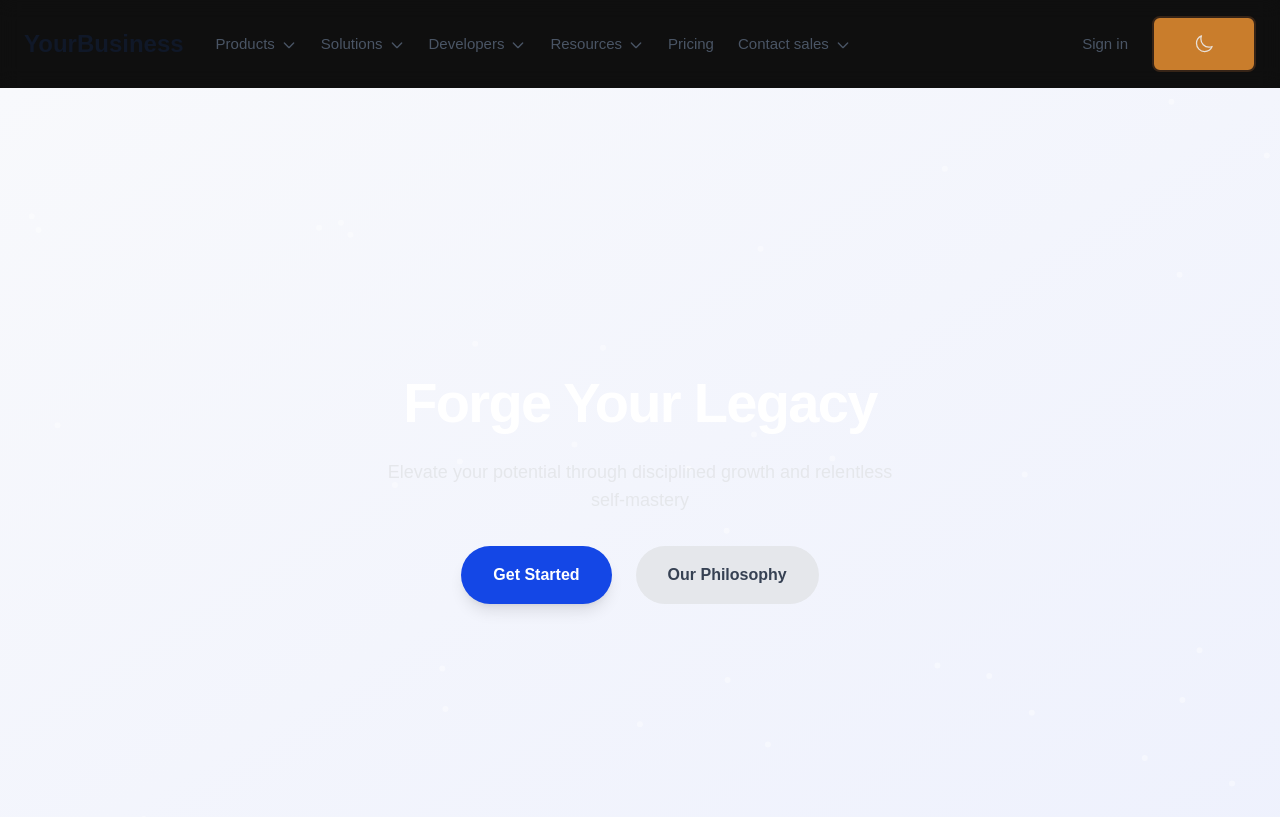
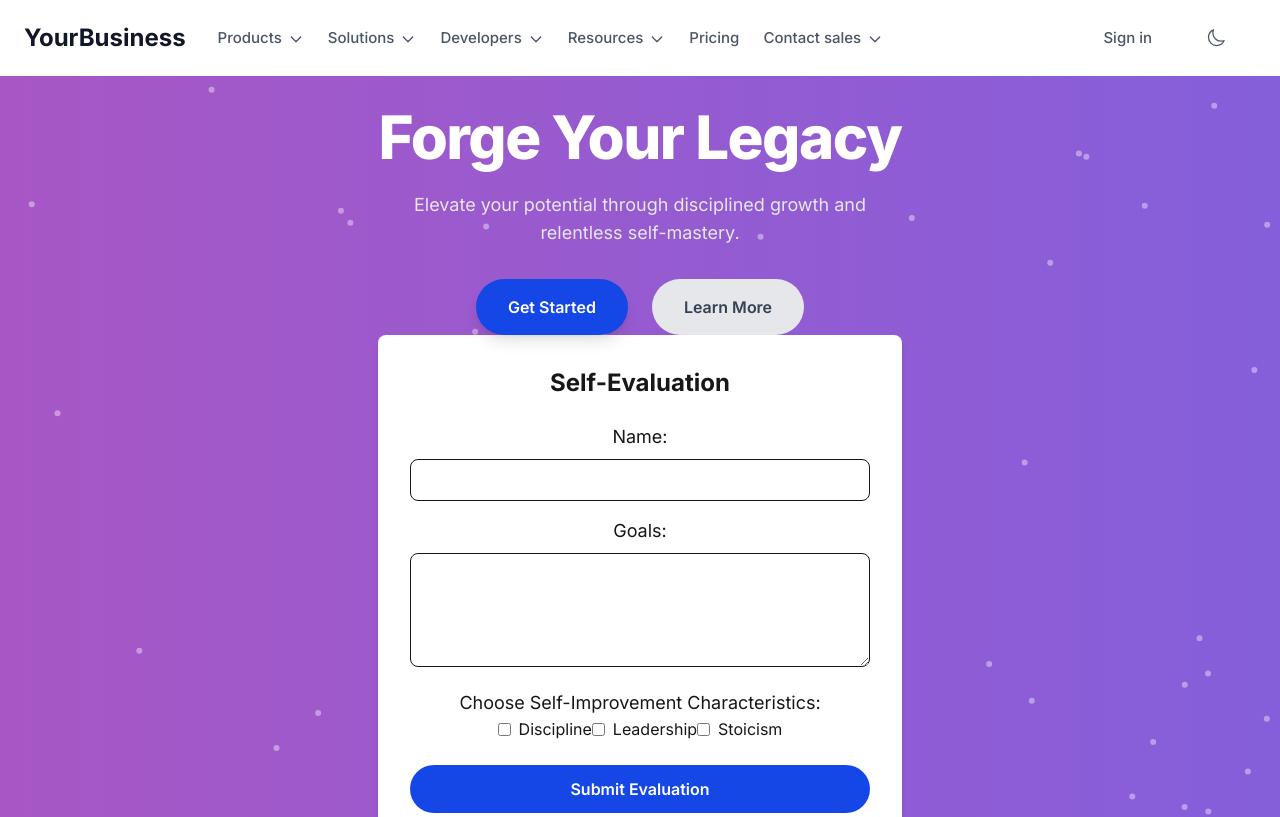
Before and after one commit to obando-ok/my-business-site, a Next.js app: page / in a window 1280 px wide. Shown: the top 817 px of the page. Built offline with nearby package versions, Linux system fonts and the light colour scheme.

Commit message:
Updated globals.css and HeroSection.tsx

```diff
--- a/src/components/layout/HeroSection.tsx
+++ b/src/components/layout/HeroSection.tsx
@@ -1,4 +1,5 @@
 // src/components/layout/HeroSection.tsx
+
 "use client";
 
 import { motion } from "framer-motion";
@@ -7,6 +8,7 @@ import Particles from "react-tsparticles";
 import { loadBasic } from "tsparticles-basic";
 import { useCallback } from "react";
 import type { Engine } from "tsparticles-engine";
+import EvaluationForm from "./EvaluationForm";  // Import the EvaluationForm component
 
 export default function HeroSection() {
   const particlesInit = useCallback(async (engine: Engine) => {
@@ -14,7 +16,7 @@ export default function HeroSection() {
   }, []);
 
   return (
-    <section className="relative h-screen flex items-center justify-center overflow-hidden bg-gradient-to-br from-[#f8f9fc] to-[#eef1fd] dark:from-[#0d0d0d] dark:to-[#1c1c1e]">
+    <section className="relative h-screen flex items-center justify-center overflow-hidden bg-gradient-animate">
       <Particles
         id="tsparticles"
         init={particlesInit}
@@ -23,7 +25,7 @@ export default function HeroSection() {
           background: { color: "transparent" },
           fpsLimit: 60,
           particles: {
-            number: { value: 40 },
+            number: { value: 50 },
             size: { value: 3 },
             move: { enable: true, speed: 2 },
             links: { enable: true, distance: 130, color: "#FFFFFF", opacity: 0.2 },
@@ -54,7 +56,7 @@ export default function HeroSection() {
           transition={{ duration: 1.2, delay: 0.3 }}
           className="mt-6 text-lg text-gray-200 max-w-lg mx-auto"
         >
-          Elevate your potential through disciplined growth and relentless self-mastery
+          Elevate your potential through disciplined growth and relentless self-mastery.
         </motion.p>
 
         <motion.div
@@ -71,12 +73,15 @@ export default function HeroSection() {
           </Link>
 
           <Link
-            href="#our-philosophy"
+            href="#features"
             className="px-8 py-4 bg-gray-200 text-gray-700 rounded-full font-semibold hover:bg-gray-300 dark:hover:bg-gray-800 transition-all duration-300 ease-in-out"
           >
-            Our Philosophy
+            Learn More
           </Link>
         </motion.div>
+
+        {/* Add the Evaluation Form component */}
+        <EvaluationForm />
       </div>
     </section>
   );
--- a/src/styles/globals.css
+++ b/src/styles/globals.css
@@ -1,41 +1,34 @@
-/* Import Tailwind and Fonts */
+/* src/styles/globals.css */
+
 @import "tailwindcss";
-@import url('https://fonts.googleapis.com/css2?family=Manrope:wght@400;500;600;700&display=swap');
 
 :root {
-  /* Masculine Color Palette */
-  --background: #0f0f0f;        /* Rich charcoal base */
-  --foreground: #e8e0d9;        /* Warm parchment text */
-  --primary: #c97d2c;           /* Burnt orange accent */
-  --secondary: #5a3921;         /* Deep coffee brown */
-  --accent: #3c2a1d;            /* Dark leather tone */
-  --gradient-start: #2c1a0d;    /* Dark espresso */
-  --gradient-end: #5a3921;      /* Warm mahogany */
-  --button-bg: #c97d2c;
-  --button-hover-bg: #b56d24;
-  --border-color: #362417;      /* Deep bronze */
+  --background: #ffffff;
+  --foreground: #171717;
+  --primary: #6366f1; /* Stripe-like blue for buttons and highlights */
+  --secondary: #9333ea; /* Soft pinkish purple for accents */
+  --gradient-start: #6366f1; /* Starting color for gradient */
+  --gradient-end: #ec4899; /* Ending color for gradient */
+  --button-bg: #6366f1; /* Button background */
+  --button-hover-bg: #4f46e5; /* Button hover color */
 }
 
 @theme inline {
   --color-background: var(--background);
   --color-foreground: var(--foreground);
-  --font-sans: 'Manrope', sans-serif;
-  --font-mono: 'Roboto Mono', monospace;
-  --border-radius: 8px;
-  --box-shadow: 0 4px 20px rgba(201, 125, 44, 0.3);
+  --font-sans: 'Inter', sans-serif; /* Use 'Inter' font as it closely resembles Stripe's modern typography */
+  --font-mono: 'Menlo', monospace;
 }
 
 @media (prefers-color-scheme: dark) {
   :root {
-    --background: #121212;
-    --foreground: #ede4d4;
-    --primary: #d18a3d;
-    --secondary: #6b4b32;
-    --border-color: #483728;
+    --background: #0a0a0a;
+    --foreground: #ededed;
+    --primary: #6366f1;
+    --secondary: #ec4899;
   }
 }
 
-/* Base Styles */
 body {
   background: var(--background);
   color: var(--foreground);
@@ -43,75 +36,83 @@ body {
   margin: 0;
   padding: 0;
   box-sizing: border-box;
-  transition: all 0.3s cubic-bezier(0.4, 0, 0.2, 1);
-  line-height: 1.6;
-  font-weight: 500;
-  min-height: 100vh;
+  transition: background-color 0.3s ease, color 0.3s ease;
 }
 
-/* Gradient Animation */
+/* Background Gradient Animation */
 @keyframes gradientAnimation {
-  0% { background-position: 0% 50%; }
-  50% { background-position: 100% 50%; }
-  100% { background-position: 0% 50%; }
+  0% {
+    background-position: 0% 50%;
+  }
+  50% {
+    background-position: 100% 50%;
+  }
+  100% {
+    background-position: 0% 50%;
+  }
 }
 
 .bg-gradient-animate {
-  background: linear-gradient(
-    270deg,
-    var(--gradient-start),
-    var(--accent),
-    var(--gradient-end)
-  );
+  background: linear-gradient(270deg, var(--gradient-start), var(--gradient-end));
   background-size: 400% 400%;
-  animation: gradientAnimation 15s ease infinite;
+  animation: gradientAnimation 10s ease infinite;
 }
 
-/* Masculine Components */
-button,
-.button,
-.cta-button {
+/* Button Styles */
+button, .button, .cta-button {
   font-family: var(--font-sans);
   font-weight: 600;
-  letter-spacing: 0.05em;
-  text-transform: uppercase;
-  background: var(--button-bg);
-  color: var(--foreground);
-  border: 2px solid var(--border-color);
-  padding: 1rem 2.5rem;
-  border-radius: var(--border-radius);
-  transition: all 0.3s cubic-bezier(0.4, 0, 0.2, 1);
   cursor: pointer;
-  position: relative;
-  overflow: hidden;
+  outline: none;
+  border: none;
+  user-select: none;
+  padding: 12px 30px;
+  border-radius: 50px;
+  transition: background-color 0.3s ease, transform 0.3s ease, box-shadow 0.3s ease;
 }
 
 button:hover,
-.button:hover,
 .cta-button:hover {
-  background: var(--button-hover-bg);
-  transform: translateY(-2px);
-  box-shadow: var(--box-shadow);
+  transform: scale(1.05);
+  box-shadow: 0px 8px 16px rgba(0, 0, 0, 0.2);
 }
 
-/* Text Elements */
-h1 {
-  font-size: 3.5rem;
-  line-height: 1.1;
-  font-weight: 700;
-  letter-spacing: -0.03em;
+button:focus,
+.cta-button:focus {
+  outline: none;
+  box-shadow: none;
+  border: none;
 }
 
-h2 {
-  font-size: 2.5rem;
-  font-weight: 650;
+button:focus-visible,
+.cta-button:focus-visible {
+  outline: none;
+  box-shadow: none;
 }
 
-h3 {
-  font-size: 1.8rem;
-  font-weight: 600;
+/* Primary Button */
+.bg-primary {
+  background-color: var(--primary);
+  color: white;
+  font-weight: bold;
 }
 
+.bg-primary:hover {
+  background-color: var(--button-hover-bg);
+}
+
+/* Secondary Button */
+.bg-secondary {
+  background-color: var(--secondary);
+  color: white;
+  font-weight: bold;
+}
+
+.bg-secondary:hover {
+  background-color: #db2777; /* A darker shade of pinkish red */
+}
+
+/* Global Text Colors */
 .text-primary {
   color: var(--primary);
 }
@@ -120,73 +121,17 @@ h3 {
   color: var(--secondary);
 }
 
-/* Card Styles */
-.card {
-  background: var(--accent);
-  border: 1px solid var(--border-color);
-  border-radius: var(--border-radius);
-  padding: 2rem;
-  transition: transform 0.3s ease;
+/* Tailwind Customizations */
+.bg-primary {
+  background-color: var(--primary);
 }
 
-.card:hover {
-  transform: translateY(-5px);
+.bg-secondary {
+  background-color: var(--secondary);
 }
 
-/* Particle Overrides */
-.tsparticles-canvas-el {
-  opacity: 0.15 !important;
+/* Dark Mode */
+body[data-theme="dark"] {
+  background-color: var(--background);
+  color: var(--foreground);
 }
-
-/* Border Utilities */
-.border-primary {
-  border-color: var(--primary);
-}
-
-.border-secondary {
-  border-color: var(--secondary);
-}
-
-/* Navigation Effects */
-.backdrop-blur-sm {
-  backdrop-filter: blur(10px);
-}
-
-.dark .backdrop-blur-sm {
-  backdrop-filter: blur(12px);
-}
-
-/* Scrollbar Styling */
-::-webkit-scrollbar {
-  width: 8px;
-}
-
-::-webkit-scrollbar-track {
-  background: var(--background);
-}
-
-::-webkit-scrollbar-thumb {
-  background: var(--primary);
-  border-radius: 4px;
-}
-
-::-webkit-scrollbar-thumb:hover {
-  background: var(--button-hover-bg);
-}
-
-/* Selection Styling */
-::selection {
-  background: var(--primary);
-  color: var(--background);
-}
-
-/* Responsive Typography */
-@media (max-width: 768px) {
-  h1 {
-    font-size: 2.5rem;
-  }
-
-  h2 {
-    font-size: 2rem;
-  }
-}
```
